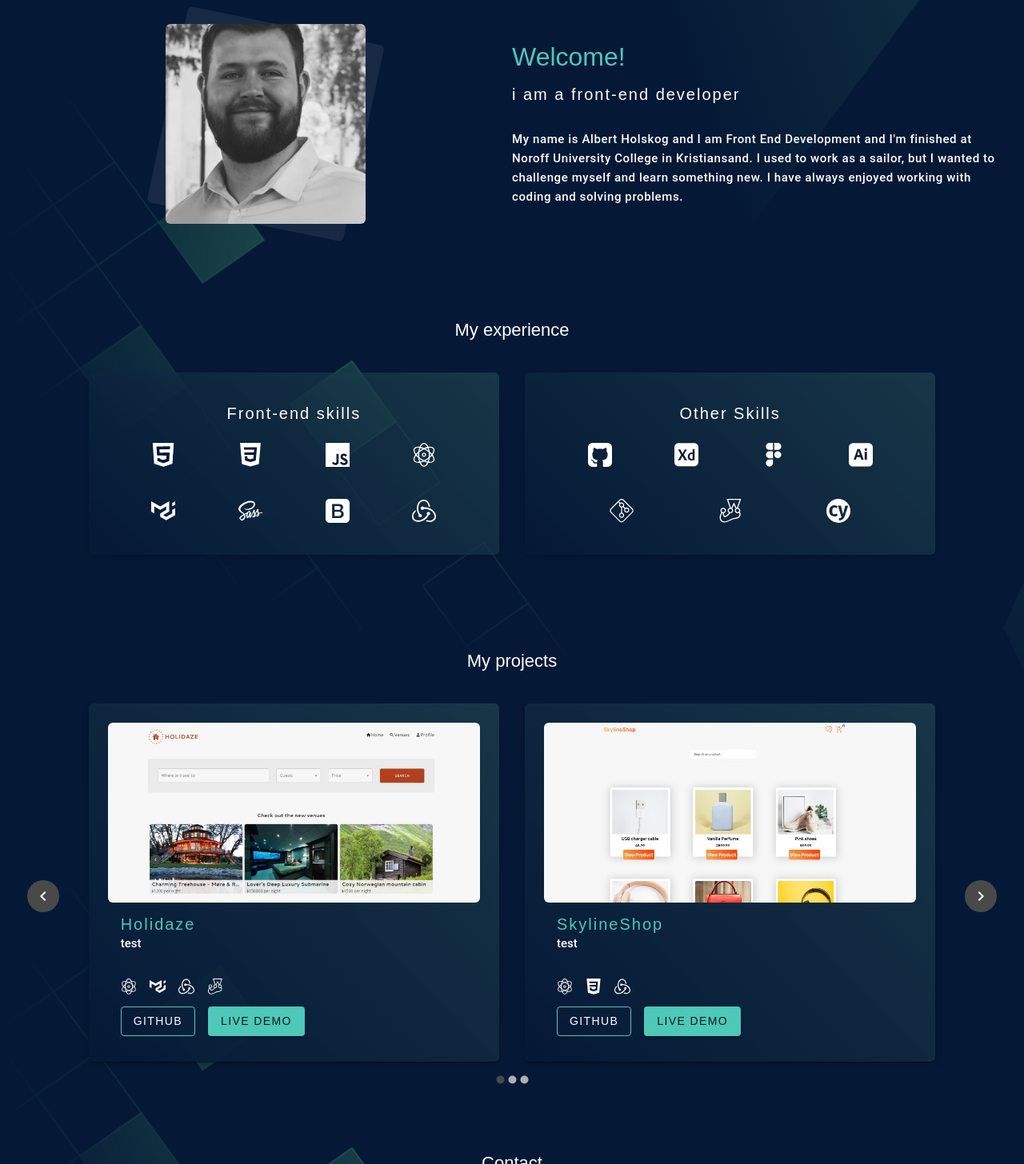
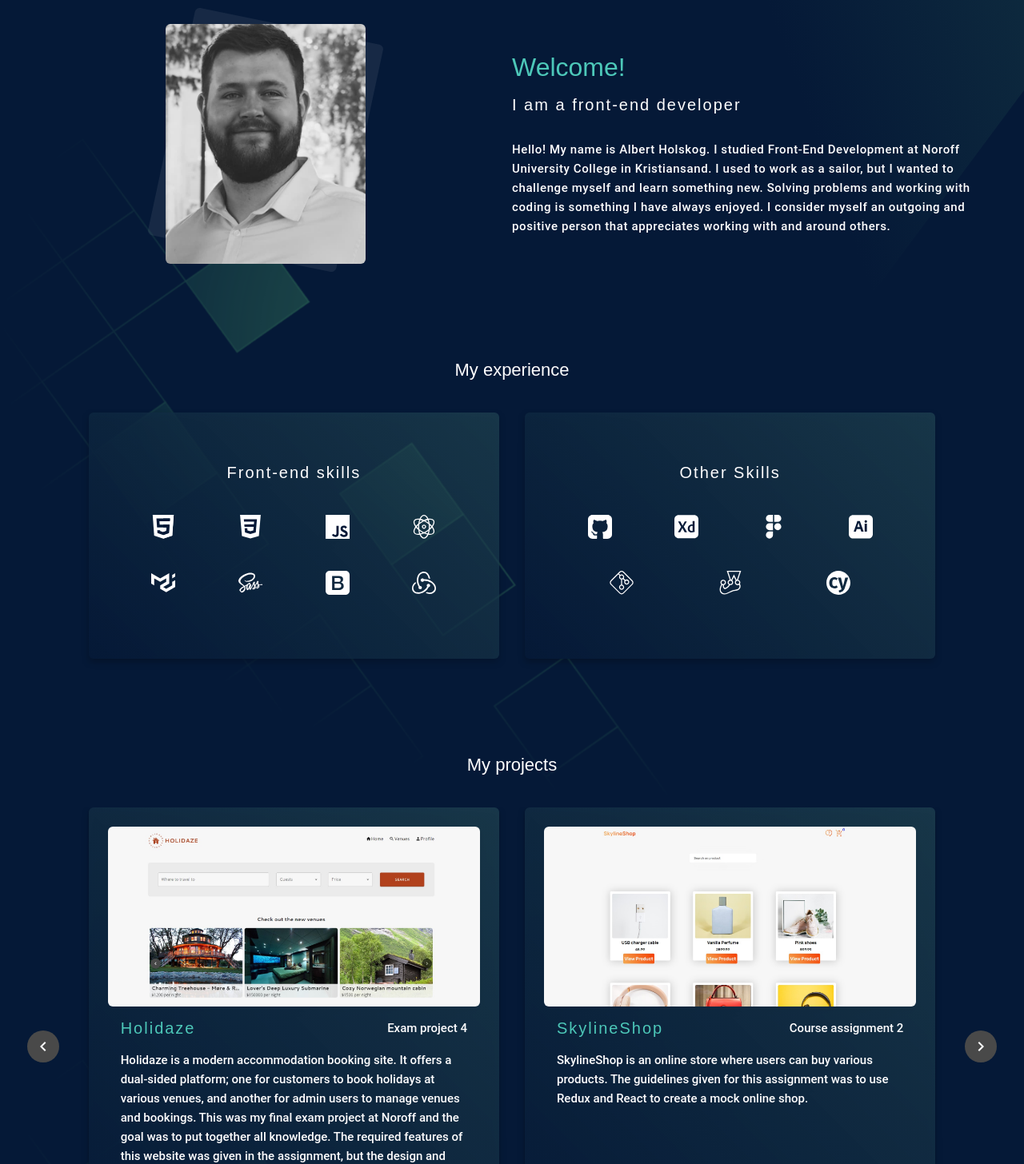
Before and after one commit to albertholskog/portfolio_albert, a React (Vite) app: page / in a window 1280 px wide. Shown: the part 154-1610 px from the top of the page at 80% size. Built offline with nearby package versions, Linux system fonts and the light colour scheme; a web font is replaced by a local one.

Commit message:
add m and p and fix carousel

```diff
--- a/src/App.jsx
+++ b/src/App.jsx
@@ -24,7 +24,6 @@ function App() {
         <Container maxWidth={"xl"}>
           <About />
           <Experience />
-
           <Projects />
           <Contact />
         </Container>
--- a/src/assets/projectsData.jsx
+++ b/src/assets/projectsData.jsx
@@ -1,4 +1,3 @@
-
 import Holidaze from "../assets/projectsImages/holidazeHome.png";
 import Bidit from "../assets/projectsImages/bidit.png";
 import BeardLand from "../assets/projectsImages/beardLand.png";
@@ -22,68 +21,91 @@ const projectsData = [
     name: "Holidaze",
     image: Holidaze,
     githubLink: "https://github.com/albertholskog/Holidaze_eksamen",
-    description: "test",
+    description: `Holidaze is a modern accommodation booking site. It offers a
+     dual-sided platform; one for customers to book holidays at various venues,
+     and another for admin users to manage venues and bookings. This was my final
+     exam project at Noroff and the goal was to put together all knowledge.
+     The required features of this website was given in the assignment,
+     but the design and user experience I have arranged myself.`,
     demoLink: "https://roaring-hummingbird-c27e57.netlify.app/",
     icons: [
       <ReactIcon key="react" size={20} />,
       <MuiIcon key="mui" size={20} />,
       <ReduxIcon key="redux" size={20} />,
       <JestIcon key="jest" size={20} />,
-    ],
+    ],project: "Exam project 4",
   },
   {
     name: "SkylineShop",
     image: SkylineShop,
     githubLink: "https://github.com/albertholskog/CA_React",
-    description: "test",
+    description: `
+    SkylineShop is an online store where users can buy various products.
+    The guidelines given for this assignment was to use Redux and React to create a mock online shop.`,
     demoLink: "https://jolly-paletas-e16263.netlify.app/",
     icons: [
       <ReactIcon key="react" size={20} />,
       <CssIcon key="Css" size={20} />,
       <ReduxIcon key="redux" size={20} />,
     ],
+    project: "Course assignment 2",
   },
   {
     name: "Bid:it",
     image: Bidit,
     githubLink: "https://github.com/albertholskog/Semester-Project-2",
-    description: "test",
+    description: `Bid:it is an auction website where you can create your own listings and bid on others items.
+     You can create your own user on the site or you can search for special items.
+     I wanted the design to be clean and simple with few disturbances so that the items up for bidding would be in focus`,
     demoLink: "https://bright-hotteok-d98ecd.netlify.app/",
     icons: [
-      <JavascriptIcon key="Javascript"size={20} />,
-      <BootstrapIcon key="Bootstrap" size={20}/>,
-      <SassIcon key="Sass" size={20}/>,
-      <CypressIcon key="Cypress" size={20}/>,
-      <JestIcon key="jest" size={20}/>,
+      <JavascriptIcon key="Javascript" size={20} />,
+      <BootstrapIcon key="Bootstrap" size={20} />,
+      <SassIcon key="Sass" size={20} />,
+      <CypressIcon key="Cypress" size={20} />,
+      <JestIcon key="jest" size={20} />,
     ],
+    project: "Exam project 3",
   },
   {
     name: "BeardLand",
     image: BeardLand,
     githubLink: "https://github.com/username/project2",
-    description: "test",
+    description: `Beardland is simply a blog about beards..
+    I wanted it to be a go-to resource containing all beard related content.
+     The blog holds different articles, recommendations and inspiration about beards.
+     The target group addressed is men and the design is therefore a bit masculine and practical.`,
     demoLink: "",
     icons: [
-      <JavascriptIcon key="Javascript"size={20} />,
-      <HtmlIcon key="Html" size={20}/>,
-      <CssIcon key="Css" size={20}/>,
+      <JavascriptIcon key="Javascript" size={20} />,
+      <HtmlIcon key="Html" size={20} />,
+      <CssIcon key="Css" size={20} />,
     ],
+    project: "Exam project 2",
   },
   {
     name: "Gamehub",
     image: Gamehub,
     githubLink: "https://github.com/albertholskog/emmneoppgave-gamehub",
-    description: "test",
+    description: `GameHub is a website for buying and selling games, both new and second hand.
+      This website aims at gamers aged 18 to 25, providing games at competitive prices.
+       Considering this was my first ever front-end project the design is quite simple,
+     but I wanted to include it in my portfolio to show my progress in design principles. `,
     demoLink: "https://sharp-northcutt-2538a8.netlify.app/",
-    icons: [<HtmlIcon key="Html" size={20} />, <CssIcon key="Css" size={20}/>],
+    icons: [<HtmlIcon key="Html" size={20} />, <CssIcon key="Css" size={20} />],
+    project: "Course assignment 1",
   },
   {
     name: "Community Science Museum",
     image: Community,
     githubLink: "https://github.com/albertholskog/semesteroppgave-semester1",
-    description: "test",
+    description: ` This is a website for a museum called the Community Science Museum.
+       The website is design to inform and engage school children ages 7 to
+        15 and their parents. On this site you will find information about the museum and its program.
+      In addition you can sign up for tours and support the museum by getting involved. `,
     demoLink: "https://gracious-mahavira-3568d2.netlify.app/index.html",
-    icons: [<HtmlIcon key="Html" size={20}/>, <CssIcon key="Css" size={20}/>],
+    icons: [<HtmlIcon key="Html" size={20} />, <CssIcon key="Css" size={20} />],
+    project: "Exam project 1",
   },
 ];
 
--- a/src/component/About.jsx
+++ b/src/component/About.jsx
@@ -1,10 +1,11 @@
 import { Box, Grid, Typography } from "@mui/material";
 import profileImages from "../assets/profileImages.jpg";
 
+
 function About() {
+
   return (
     <Grid
-    id="about"
       container
       justifyContent={"center"}
       alignItems={"center"}
@@ -16,24 +17,29 @@ function About() {
         ms={12}
         md={6}
         position={"relative"}
-        sx={{ display: "flex", justifyContent: "center" }}
+        sx={{
+          display: "flex",
+          justifyContent: "center",
+
+        }}
       >
         <Box
           sx={{
             position: "absolute",
             bgcolor: "rgba(255, 254, 255, 0.07);",
-            width: 250,
-            height: 250,
+            width: 240,
+            height: 290,
             borderRadius: 1.5,
             transform: "matrix(0.98, 0.2, -0.21, 0.98, 0, 0)",
           }}
         ></Box>
         <Box
+          id="about"
           component={"img"}
           src={profileImages}
           sx={{
             width: 250,
-            height: 250,
+            height: 300,
             objectFit: "cover",
             borderRadius: 1.5,
             zIndex: 2,
@@ -45,19 +51,34 @@ function About() {
         s={12}
         ms={12}
         md={6}
-        sx={{ textAlign: { xs: "center", ms: "center", md: "left" } }}
+        sx={{
+          textAlign: { xs: "center", ms: "center", md: "left" },
+
+        }}
       >
-        <Typography variant="h2" color={"primary"} fontSize={32}>
+        <Typography
+          variant="h2"
+          color="primary"
+          fontSize={32}
+          sx={{ mt: { xs: 2, ms: 2, md: 0 } }}
+        >
           Welcome!
         </Typography>
-        <Typography variant="h3" sx={{ mb: 4, mt: 2 }}>
-          i am a front-end developer
+        <Typography variant="h3" sx={{ mb: 4, mt: 2, animationDelay: "1s" }}>
+          I am a front-end developer
         </Typography>
-        <Typography variant="p" letterSpacing={"0.04em"} lineHeight={"24px"}>
-          My name is Albert Holskog and I am Front End Development and I'm
-          finished at Noroff University College in Kristiansand. I used to work
-          as a sailor, but I wanted to challenge myself and learn something new.
-          I have always enjoyed working with coding and solving problems.
+        <Typography
+          variant="p"
+          letterSpacing="0.04em"
+          lineHeight="24px"
+
+        >
+          Hello! My name is Albert Holskog. I studied Front-End Development at
+          Noroff University College in Kristiansand. I used to work as a sailor,
+          but I wanted to challenge myself and learn something new. Solving
+          problems and working with coding is something I have always enjoyed. I
+          consider myself an outgoing and positive person that appreciates
+          working with and around others.
         </Typography>
       </Grid>
     </Grid>
--- a/src/component/CarouselProjects.jsx
+++ b/src/component/CarouselProjects.jsx
@@ -6,7 +6,6 @@ import {
   Card,
   CardContent,
   Typography,
-  CardActions,
   Button,
 } from "@mui/material";
 
@@ -31,8 +30,12 @@ function CarouselProjects({ data, matches }) {
               filter: "drop-shadow(0px 4px 4px rgba(0, 0, 0, 0.25))",
               p: 3,
               height: 1,
+              display: "flex",
+              flexDirection: "column",
+              justifyContent: "space-between",
             }}
           >
+            <Box>
               <CardMedia
                 component="img"
                 image={data.image}
@@ -45,34 +48,42 @@ function CarouselProjects({ data, matches }) {
                 }}
               />
               <CardContent>
+                <Box>
+                  <Box
+                    sx={{
+                      display: "flex",
+                      justifyContent: "space-between",
+                      flexWrap: "wrap",
+                      gap: 1,
+                      mb: 2,
+                    }}
+                  >
                     <Typography variant="h3" sx={{ color: "#4DC8B9" }}>
                       {data.name}
                     </Typography>
+                    <Typography variant="p">{data.project}</Typography>
+                  </Box>
                   <Typography variant="p">{data.description}</Typography>
+                </Box>
               </CardContent>
-            <CardActions
+            </Box>
+
+            <CardContent
               sx={{
                 display: "flex",
-                flexDirection:"row-reverse",
-                flexWrap:"wrap",
-                alignItems: "center",
-                justifyContent: "start",
-                gap: 1,
-                pb:2
+                flexDirection: "column",
+                justifyContent: "space-between",
               }}
             >
               <Box
                 sx={{
                   display: "flex",
-                  gap: 2,
-                  mt: 1,
-                  pl: 1,
+                  alignItems: "center",
+                  justifyContent: "space-between",
+                  flexWrap: "wrap-reverse",
                 }}
               >
-                {data.icons &&
-                  data.icons.map((icon, index) => <i key={index}>{icon}</i>)}
-              </Box>
-              <Box sx={{ display: "flex", gap: 2, flexWrap:"wrap" }}>
+                <Box sx={{ display: "flex", gap: 1, flexWrap: "wrap" }}>
                   <Button
                     variant="outlined"
                     color="white"
@@ -89,13 +100,17 @@ function CarouselProjects({ data, matches }) {
                       component="a"
                       href={data.demoLink}
                       target="_blank"
-
                     >
                       Live Demo
                     </Button>
                   )}
                 </Box>
-            </CardActions>
+                <Box sx={{ display: "flex", gap: 1 }}>
+                  {data.icons &&
+                    data.icons.map((icon, index) => <i key={index}>{icon}</i>)}
+                </Box>
+              </Box>
+            </CardContent>
           </Card>
         </Grid>
       </Grid>
@@ -112,8 +127,6 @@ function CarouselProjects({ data, matches }) {
             sm={12}
             md={5}
             sx={{
-              width: "100%",
-
               transition: "transform 0.3s",
               "&:hover": {
                 transform: "scale(1.05)",
@@ -128,8 +141,12 @@ function CarouselProjects({ data, matches }) {
                 filter: "drop-shadow(0px 4px 4px rgba(0, 0, 0, 0.25))",
                 p: 3,
                 height: 1,
+                display: "flex",
+                flexDirection: "column",
+                justifyContent: "space-between",
               }}
             >
+              <Box>
                 <CardMedia
                   component="img"
                   image={project.image}
@@ -142,33 +159,40 @@ function CarouselProjects({ data, matches }) {
                   }}
                 />
                 <CardContent>
+                  <Box>
+                    <Box
+                      sx={{
+                        display: "flex",
+                        justifyContent: "space-between",
+                        mb: 2,
+                      }}
+                    >
                       <Typography variant="h3" sx={{ color: "#4DC8B9" }}>
                         {project.name}
                       </Typography>
+                      <Typography variant="p">{project.project}</Typography>
+                    </Box>
                     <Typography variant="p">{project.description}</Typography>
+                  </Box>
                 </CardContent>
-              <CardActions
+              </Box>
+
+              <CardContent
                 sx={{
                   display: "flex",
                   flexDirection: "column",
-                  alignItems: "flex-start",
-                  gap: 1,
+                  justifyContent: "space-between",
                 }}
               >
                 <Box
                   sx={{
                     display: "flex",
-                    gap: 2,
-                    mt: 1,
-                    pl: 1,
+                    alignItems: "center",
+                    justifyContent: "space-between",
+                    flexWrap: "wrap-reverse",
                   }}
                 >
-                  {project.icons &&
-                    project.icons.map((icon, index) => (
-                      <i key={index}>{icon}</i>
-                    ))}
-                </Box>
-                <Box sx={{ display: "flex", gap: 2 }}>
+                  <Box>
                     <Button
                       variant="outlined"
                       color="white"
@@ -181,6 +205,7 @@ function CarouselProjects({ data, matches }) {
                     </Button>
                     {project.demoLink.length === 0 ? null : (
                       <Button
+                        sx={{ ml: 2 }}
                         variant="contained"
                         component="a"
                         href={project.demoLink}
@@ -190,7 +215,14 @@ function CarouselProjects({ data, matches }) {
                       </Button>
                     )}
                   </Box>
-              </CardActions>
+                  <Box sx={{ display: "flex", gap: 1 }}>
+                    {project.icons &&
+                      project.icons.map((icon, index) => (
+                        <i key={index}>{icon}</i>
+                      ))}
+                  </Box>
+                </Box>
+              </CardContent>
             </Card>
           </Grid>
         ))}
--- a/src/component/Experience.jsx
+++ b/src/component/Experience.jsx
@@ -30,12 +30,12 @@ function Experience() {
           sx={{
             background:
               "linear-gradient(45deg, rgba(5, 25, 55, 1), rgba(40, 81, 92, 0.55))",
-            py: 5,
+            pb:10,pt:8,
             borderRadius: 1.5,
             filter: "drop-shadow(0px 4px 4px rgba(0, 0, 0, 0.25))",
           }}
         >
-          <Typography variant="h3" textAlign={"center"} sx={{ mb: 3 }}>
+          <Typography variant="h3" textAlign={"center"} sx={{ mb: 5 }}>
             Front-end skills
           </Typography>
           <Box
@@ -73,12 +73,12 @@ function Experience() {
           sx={{
             background:
               "linear-gradient(45deg, rgba(5, 25, 55, 1), rgba(40, 81, 92, 0.55))",
-            py: 5,
+              pb:10,pt:8,
             borderRadius: 1.5,
             filter: "drop-shadow(0px 4px 4px rgba(0, 0, 0, 0.25))",
           }}
         >
-          <Typography variant="h3" textAlign={"center"} sx={{ mb: 3 }}>
+          <Typography variant="h3" textAlign={"center"} sx={{ mb: 5 }}>
             Other Skills
           </Typography>
           <Box
--- a/src/component/Projects.jsx
+++ b/src/component/Projects.jsx
@@ -26,6 +26,7 @@ function Projects() {
           animation="slide"
           navButtonsAlwaysVisible={true}
           autoPlay={false}
+          indicators={false}
         >
           <CarouselProjects data={slideOne} matches={matches} />
           <CarouselProjects data={slideTwo} matches={matches} />
@@ -49,7 +50,7 @@ function Projects() {
         </Typography>
         <Carousel
           animation="slide"
-          navButtonsAlwaysVisible={true}
+          navButtonsAlwaysVisible={false}
           autoPlay={false}
         >
           {slide.map((item) => (
```
Also changed, not shown: src/component/Contact.jsx (+20 -7 lines). Lines whose indentation alone changed are shown as unchanged.
